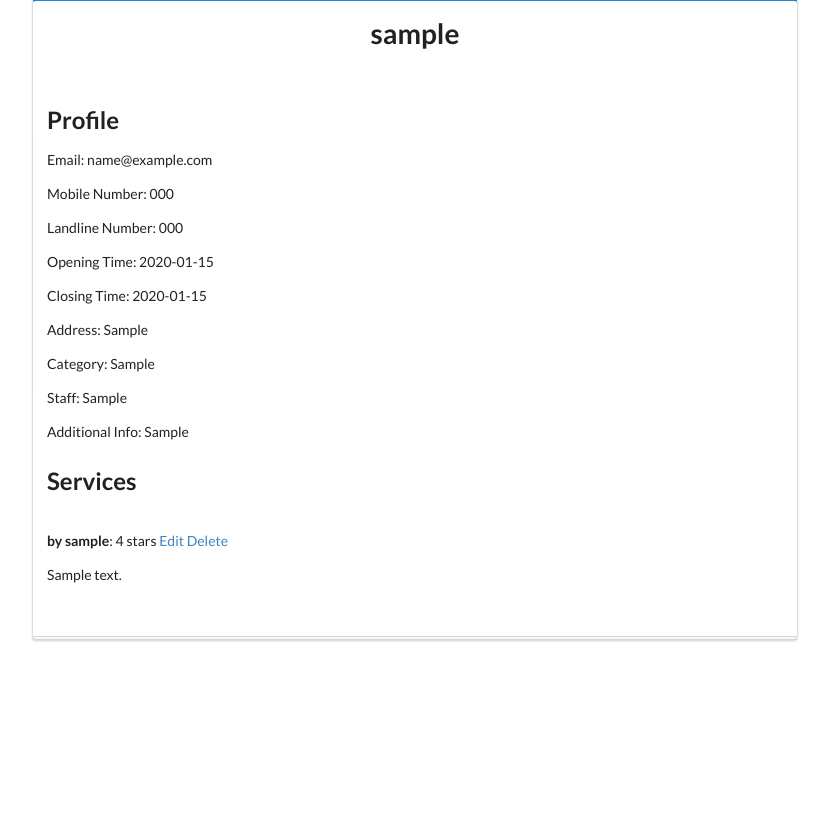
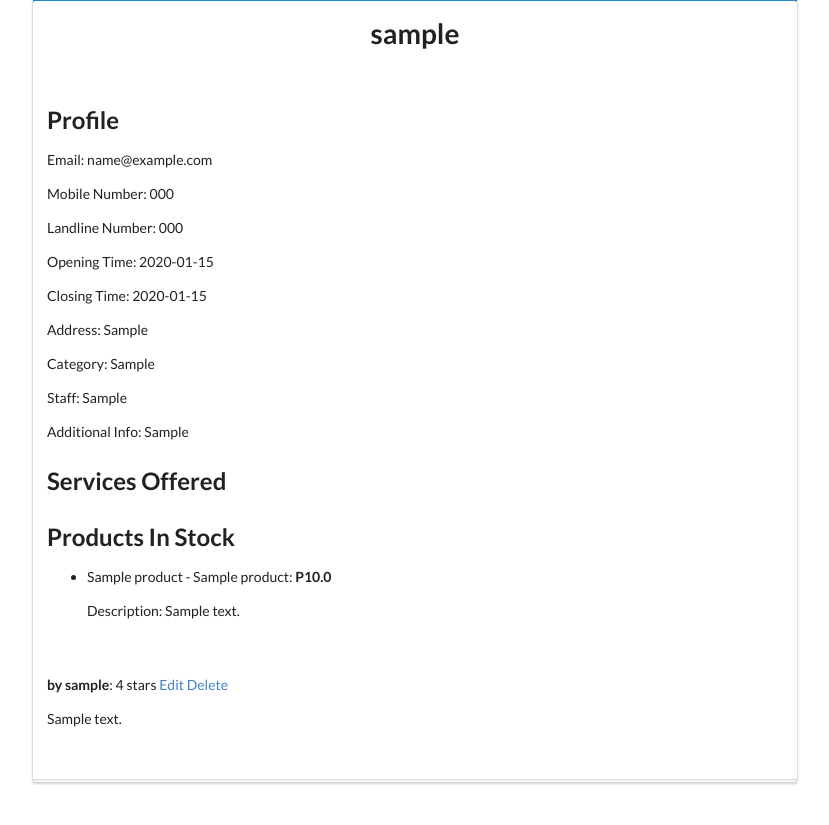
Before and after one commit to gabrielchase/CS-165-Medical-Center-Manager, a Django app: a page that uses src/templates/users/user.html in a window 1280 px wide. Shown: the part 115-940 px from the top of the page, without its empty margins (225-1054 px from the left). Before the commit the page ends 757 px from the top, so only its background shows below. Run offline with Django 3.2, Linux system fonts and the light colour scheme; a user stored in the database is signed in; tables that the repository leaves empty hold one stand-in row (values such as "Sample post"); parts of the project's set-up code (start-up, migrations or seed data) failed here and were passed over; some libraries are stand-ins or nearby versions.

Commit message:
Show institution's projects in user detail

```diff
--- a/src/templates/users/user.html
+++ b/src/templates/users/user.html
@@ -24,12 +24,23 @@
                             <p>Staff: {{ object.administratordetails.staff }}</p>
                             <p>Additional Info: {{ object.administratordetails.additional_info }}</p>
 
-                            <h2>Services</h2>
-                            <ul></ul>
-
+                            <h2>Services Offered</h2>
+                            <ul>
                             {% for service in object.administratordetails.services.all %}
                                 <li> {{ service.name }} </li>
                             {% endfor %}
+                            </ul>
+
+                            <h2>Products In Stock</h2>
+                            <ul>
+                            {% for instance in my_products %}
+                                <li>
+                                    <p> {{ instance.product.brand_name }} - {{ instance.product.generic_name }}: <strong>P{{ instance.price }}</strong> </p>
+                                    <p> Description: {{ instance.description }} </p>
+                                </li>
+                                <br>
+                            {% endfor %}
+                            </ul>
                         {% endif %}
 
     <!-- If logged in user is not an admin and they are seeing an institution page,
--- a/src/users/views.py
+++ b/src/users/views.py
@@ -12,7 +12,7 @@
 
 from dashboard.models import Service
 from users.models import (
-    Feedback, AdministratorDetails, AdministratorServices
+    Feedback, AdministratorDetails, AdministratorServices, AdministratorProducts
 )
 from appointments.models import (
     Timeslot, Appointment
@@ -133,6 +133,8 @@
         context['current_user'] = self.request.user
         context['feedback'] = Feedback.objects.filter(admin__user=user_viewed)
         context['my_appointments_here'] = Appointment.objects.filter(user=self.request.user, admin__user=user_viewed, status='Accepted')
+        context['my_products'] = AdministratorProducts.objects.filter(admin__user=user_viewed)
+        print(context['my_products'])
 
         if fid:
             context['current_feedback'] = Feedback.objects.get(feedback_id=fid)
```
